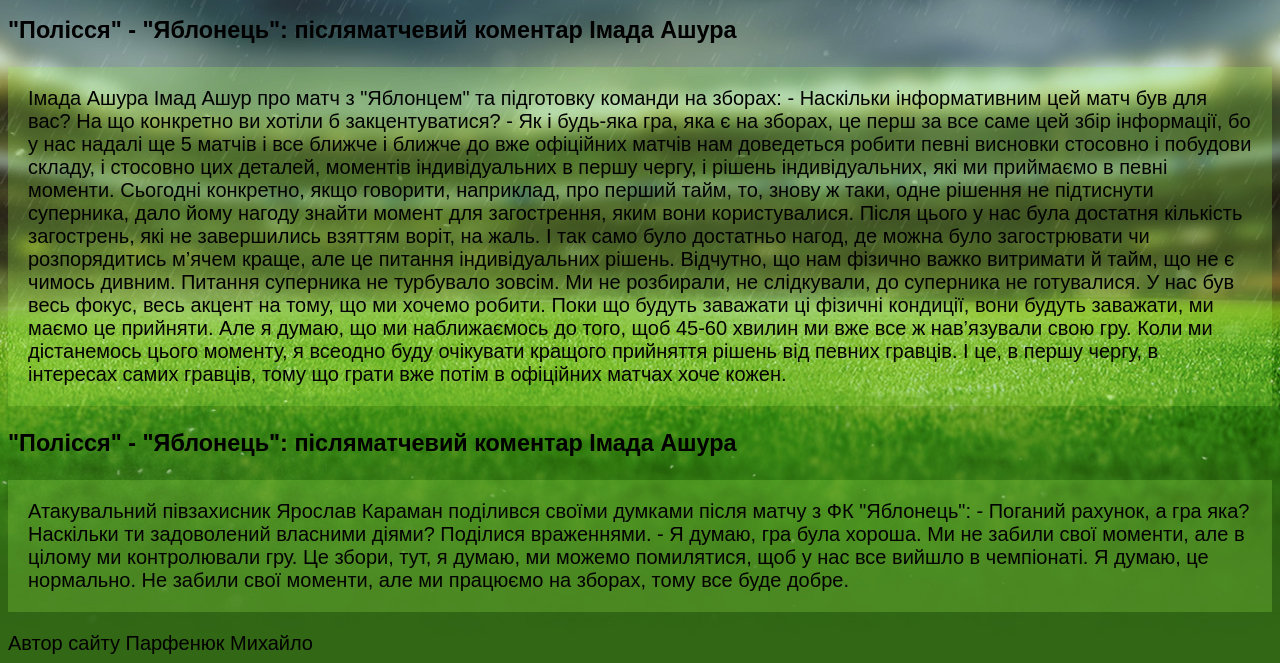
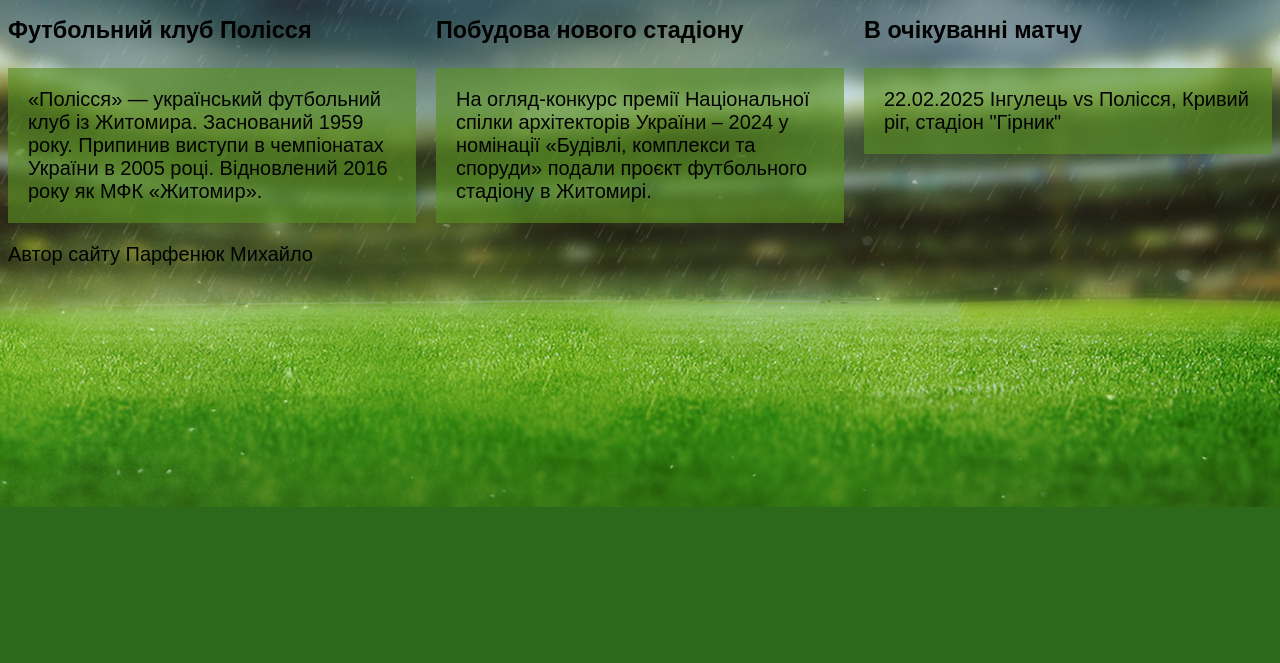
Before and after one commit to parfenyukmisha/04_fc_polissya, a plain HTML site: page index.html in a window 1280 px wide. Shown: the part 293-956 px from the top of the page. After the commit the page ends 800 px from the top, so only its background shows below. Drawn offline with Linux system fonts and the light colour scheme.

Commit message:
додано контенку до сайту

```diff
--- a/index.html
+++ b/index.html
@@ -1,6 +1,5 @@
 <!DOCTYPE html>
 <html lang="ua">
-
   <head>
     <meta charset="UTF-8" />
     <meta name="viewsport" content="width-device-width, initial-scale=1.0" />
@@ -15,58 +14,39 @@
     </header>
 
     <main>
-        <section id = "highlights">27.01.2025</section>
-        <section id = "news">
-          <h2>Новини</h2>
+      <section id="highlights">
+        <h2>Основна інформація</h2>
+        <div class="highlights-content">
           <article>
-            <h3>"Полісся" - "Яблонець": післяматчевий коментар Імада Ашура </h3>
-              <p>Імада Ашура Імад Ашур про
-              матч з "Яблонцем" та підготовку команди на зборах: - Наскільки
-              інформативним цей матч був для вас? На що конкретно ви хотіли б
-              закцентуватися? - Як і будь-яка гра, яка є на зборах, це перш за все саме
-              цей збір інформації, бо у нас надалі ще 5 матчів і все ближче і ближче до
-              вже офіційних матчів нам доведеться робити певні висновки стосовно і
-              побудови складу, і стосовно цих деталей, моментів індивідуальних в першу
-              чергу, і рішень індивідуальних, які ми приймаємо в певні моменти. Сьогодні
-              конкретно, якщо говорити, наприклад, про перший тайм, то, знову ж таки,
-              одне рішення не підтиснути суперника, дало йому нагоду знайти момент для
-              загострення, яким вони користувалися. Після цього у нас була достатня
-              кількість загострень, які не завершились взяттям воріт, на жаль. І так
-              само було достатньо нагод, де можна було загострювати чи розпорядитись
-              м’ячем краще, але це питання індивідуальних рішень. Відчутно, що нам
-              фізично важко витримати й тайм, що не є чимось дивним. Питання суперника
-              не турбувало зовсім. Ми не розбирали, не слідкували, до суперника не
-              готувалися. У нас був весь фокус, весь акцент на тому, що ми хочемо
-              робити. Поки що будуть заважати ці фізичні кондиції, вони будуть заважати,
-              ми маємо це прийняти. Але я думаю, що ми наближаємось до того, щоб 45-60
-              хвилин ми вже все ж нав’язували свою гру. Коли ми дістанемось цього
-              моменту, я всеодно буду очікувати кращого прийняття рішень від певних
-              гравців. І це, в першу чергу, в інтересах самих гравців, тому що грати вже
-              потім в офіційних матчах хоче кожен.</p>
+            <h3>Футбольний клуб Полісся</h3>
+            <p>
+              «Полісся» — український футбольний клуб із Житомира. Заснований
+              1959 року. Припинив виступи в чемпіонатах України в 2005 році.
+              Відновлений 2016 року як МФК «Житомир».
+            </p>
           </article>
           <article>
-            <h3>"Полісся" - "Яблонець": післяматчевий коментар Імада Ашура </h3>
-            <p>Атакувальний півзахисник Ярослав Караман поділився своїми думками після
-            матчу з ФК "Яблонець": - Поганий рахунок, а гра яка? Наскільки ти
-            задоволений власними діями? Поділися враженнями. - Я думаю, гра була
-            хороша. Ми не забили свої моменти, але в цілому ми контролювали гру. Це
-            збори, тут, я думаю, ми можемо помилятися, щоб у нас все вийшло в
-            чемпіонаті. Я думаю, це нормально. Не забили свої моменти, але ми працюємо
-            на зборах, тому все буде добре.</p>
+            <h3>Побудова нового стадіону</h3>
+            <p>
+              На огляд-конкурс премії Національної спілки архітекторів України –
+              2024 у номінації «Будівлі, комплекси та споруди» подали проєкт
+              футбольного стадіону в Житомирі.
+            </p>
           </article>
-
-
-        </section>
-        <section></section>
-        <section></section>
-        <section></section>
-        <section></section>
-        <section></section>
+          <article>
+            <h3>В очікуванні матчу</h3>
+            <p>22.02.2025 Інгулець vs Полісся, Кривий ріг, стадіон "Гірник"</p>
+          </article>
+        </div>
+      </section>
+      <section id="news">
+      </section>
+      <section></section>
+      <section></section>
+      <section></section>
+      <section></section>
     </main>
 
     <footer>Автор сайту Парфенюк Михайло</footer>
-
   </body>
-
-
 </html>
--- a/style.css
+++ b/style.css
@@ -2,8 +2,23 @@
     font-family: "Arial", sans-serif;
     font-size: 20px;
     color: rgb(0, 0, 0);
-    /* background: bisque url("img/1.jpg") repeat 50% 0; */
-     background: rgb(45, 103, 13) url("img/bg.jpg") no-repeat center top;
+    background: rgb(45, 105, 27) url("img/bg.jpg") no-repeat center top;
+}
+
+#highlights {
+
+    flex-direction: row;
+    gap: 20px;
+}
+
+.highlights-content{
+    display: flex;
+    flex-direction: row;
+    gap: 20px;
+}
+
+.highlights-content article{
+    width: 500px;
 }
 
 h1 {
@@ -12,13 +27,9 @@
 }
 
 p{
-    background-color:rgba(160, 241, 79, 0.24)   ;
+    background-color:rgba(88, 143, 33, 0.637)   ;
     padding: 20px;
 }
 img {
  width: 100px;
 }
-
-#highlights {
-    background-color: darkgreen;
-}
```
